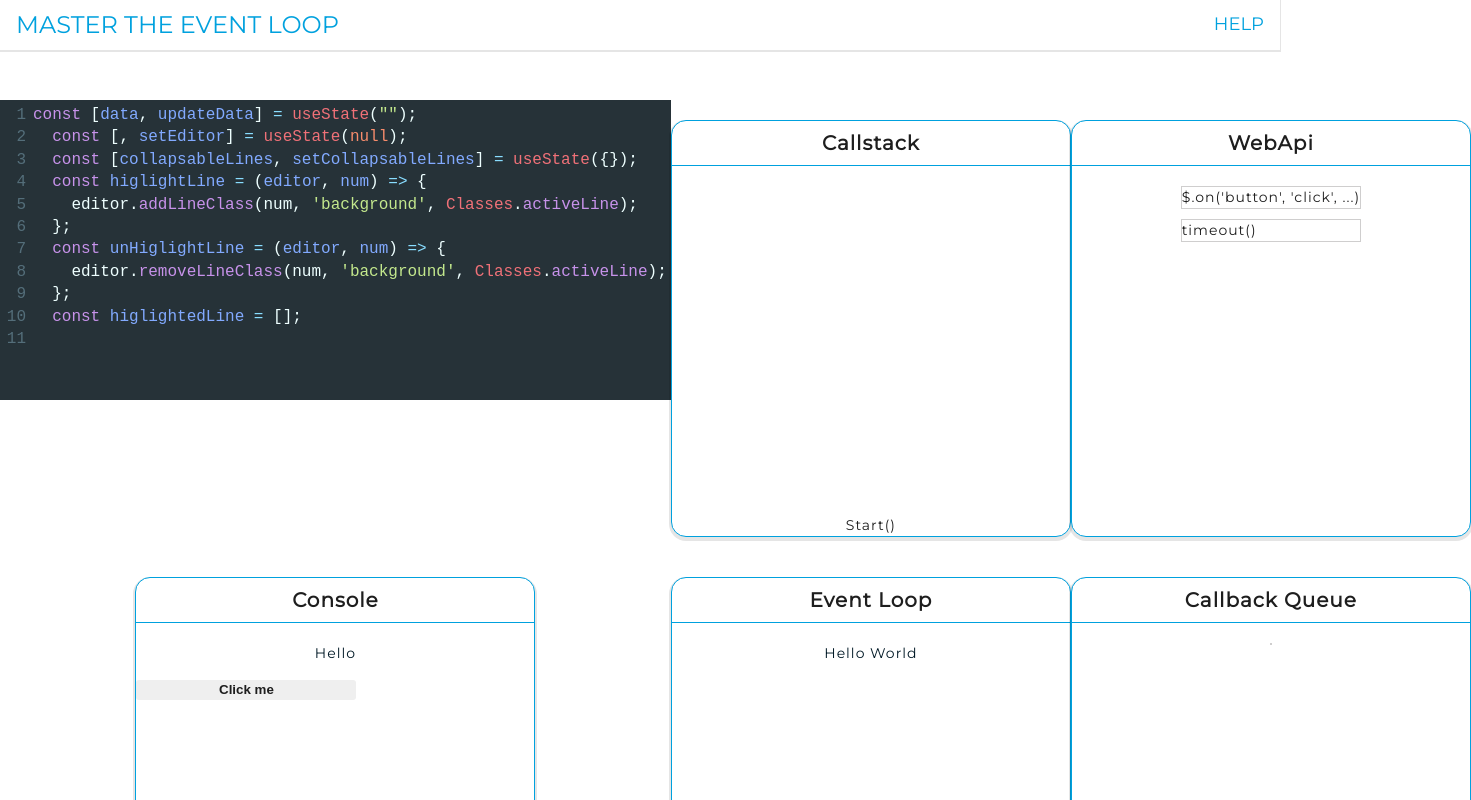
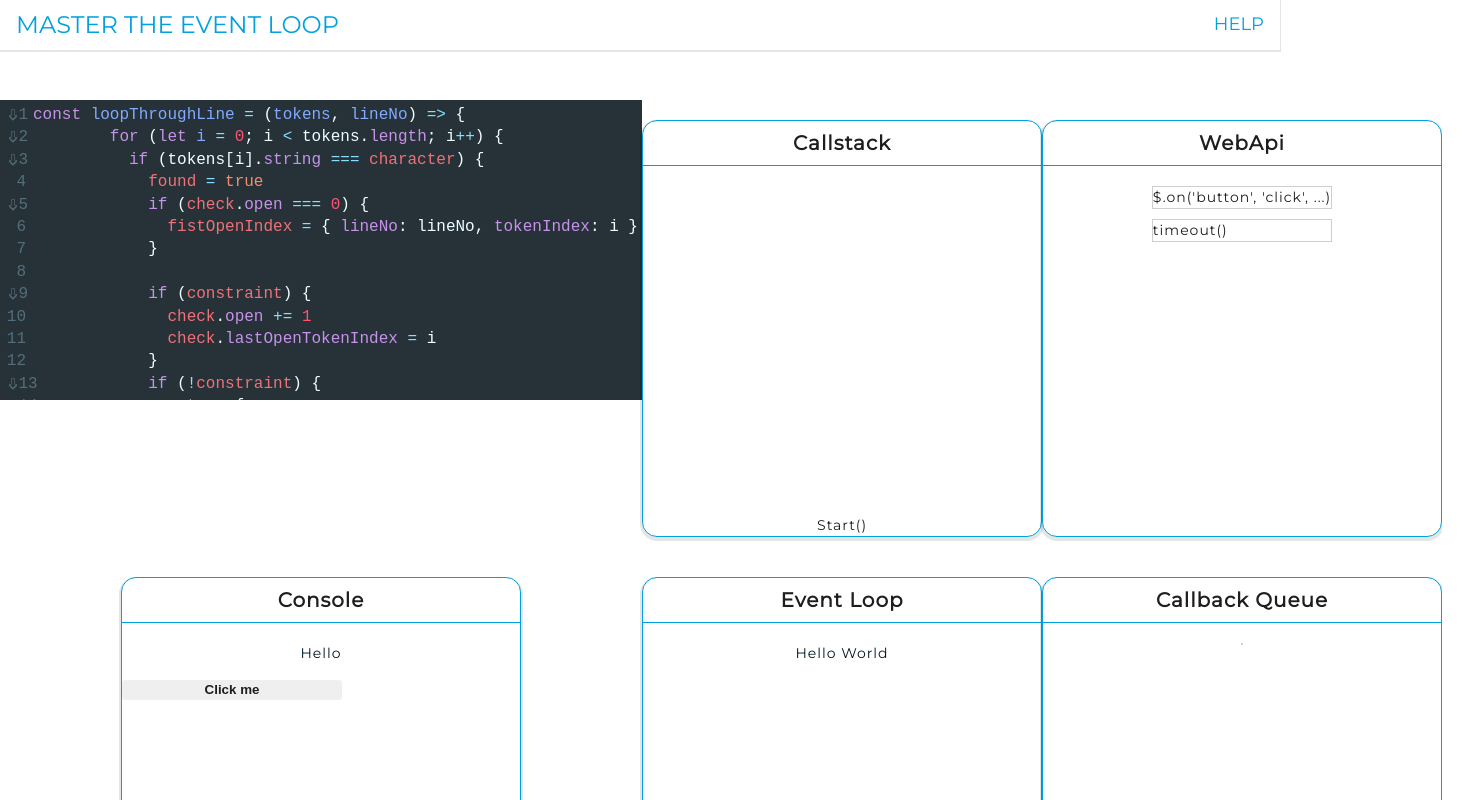
Before and after one commit to Dhaval1403/master-the-event-loop, a React (Create React App) app: page / in a window 1280 px wide. Shown: the top 800 px of the page, 1471 px wide, since content can reach past the window. Built offline with nearby package versions, Linux system fonts and the light colour scheme.

Commit message:
commit before update

```diff
--- a/src/components/editor/Editor.js
+++ b/src/components/editor/Editor.js
@@ -1,4 +1,4 @@
-import React, { useState, useEffect } from 'react'
+import React, { Component } from 'react'
 import { Controlled as CodeMirror } from 'react-codemirror2'
 import Classes from './editor.module.css'
 require('codemirror/lib/codemirror.css')
@@ -7,42 +7,60 @@ require('codemirror/theme/neat.css')
 require('codemirror/mode/xml/xml.js')
 require('codemirror/mode/javascript/javascript.js')
 
-const Editor = () => {
-	const [data, updateData] = useState(`const [data, updateData] = useState("");
-	const [, setEditor] = useState(null);
-	const [collapsableLines, setCollapsableLines] = useState({});
-	const higlightLine = (editor, num) => {
-		editor.addLineClass(num, 'background', Classes.activeLine);
-	};
-	const unHiglightLine = (editor, num) => {
-		editor.removeLineClass(num, 'background', Classes.activeLine);
-	};
-	const higlightedLine = [];
-`)
+class Editor extends Component {
+	constructor(props) {
+		super(props)
+		this.state = {
+			data: `const loopThroughLine = (tokens, lineNo) => {
+				for (let i = 0; i < tokens.length; i++) {
+					if (tokens[i].string === character) {
+						found = true
+						if (check.open === 0) {
+							fistOpenIndex = { lineNo: lineNo, tokenIndex: i }
+						}
+
+						if (constraint) {
+							check.open += 1
+							check.lastOpenTokenIndex = i
+						}
+						if (!constraint) {
+							return {
+								found: true,
+								tokenIndex: i,
+								line: lineNo,
+								tokens: tokens,
+							}
+						}
+					}
+					if (tokens[i].string === constraint) {
+						check.close += 1
+						lastCloseIndex = { lineNo: lineNo, tokenIndex: i }
+					}`,
+			editor: null,
+			higlightedLine: [],
+			collapsableLines: {},
+		}
+	}
 	// const [functions, updateFunctions] = {};
 
-	const [editor, setEditor] = useState(null)
-	// const [collapsableLines, setCollapsableLines] = useState({});
-	let collapsableLines = {}
-	const setCollapsableLines = (arg) => {
-		collapsableLines = arg
-	}
-	const higlightLine = (editor, num) => {
+	// const [editor, setEditor] = useState(null)
+	// const [collapsableLines, setCollapsableLines] = useState({})
+	// collapsableLines = {}
+	// setCollapsableLines = (arg) => {
+	// 	collapsableLines = arg
+	// }
+	// console.log(collapsableLines)
+	higlightLine = (editor, num) => {
 		editor.addLineClass(num, 'background', Classes.activeLine)
 	}
-	const unHiglightLine = (editor, num) => {
+	updateData = (val) => {
+		this.setState({ ...this.state, data: val })
+	}
+	unHiglightLine = (editor, num) => {
 		editor.removeLineClass(num, 'background', Classes.activeLine)
 	}
-	const higlightedLine = []
-
-	const findCharacter = (
-		editor,
-		lineNumber,
-		character,
-		constraint = false,
-		// lastOccurence = false,
-		multiLine = false
-	) => {
+	// const higlightedLine = []
+	findCharacter = (editor, lineNumber, character, constraint = false, multiLine = false) => {
 		// console.log(editor, lineNumber, character, constraint, multiLine);
 		let check = { open: 0, lastOpenTokenIndex: null, close: 0 }
 		const tokens = editor.getLineTokens(lineNumber)
@@ -76,8 +94,9 @@ const Editor = () => {
 					check.close += 1
 					lastCloseIndex = { lineNo: lineNo, tokenIndex: i }
 				}
-				if (check.open + check.close !== 0 && check.open === check.close) {
-					isOpen = false
+				if (check.open + check.close !== 0 && i === tokens.length - 1) {
+					if (check.open === check.close) isOpen = false
+					if (check.open > check.close) isOpen = true
 					return {
 						isOpen,
 						tokenIndex: i,
@@ -108,15 +127,6 @@ const Editor = () => {
 			}
 			return result
 		}
-		// if (multiLine) {
-		// 	return {
-		// 		isOpen,
-		// 		lastOpenIndex: check.lastOpenTokenIndex,
-		// 		tokens: tokens,
-		// 		lastOpenToken: tokens[check.lastOpenTokenIndex],
-		// 		line: lineFound,
-		// 	};
-		// }
 	}
 
 	// const openingCurlyBrace = (editor, lineNumber) =>
@@ -124,70 +134,97 @@ const Editor = () => {
 	// const parenthesis = (editor, lineNumber) => findCharacter(editor, lineNumber, '(', ')', true);
 	// const closingCurlyBrace = (editor, lineNumber) =>
 	// 	findCharacter(editor, lineNumber, '}', false, false, true);
+	findFatArrow = (editor, lineNumber) => this.findCharacter(editor, lineNumber, '=>')
 
-	const findOPeningAndClosing = (editor, lineNumber) => {
-		return findCharacter(editor, lineNumber, '{', '}', true)
+	findOPeningAndClosing = (editor, lineNumber) => {
+		return this.findCharacter(editor, lineNumber, '{', '}', true)
 	}
 
-	const updateCollapsableLines = (i, lastOpenToken, tokens, lastOpenIndex) => {
-		setCollapsableLines({
-			...collapsableLines,
+	updateCollapsableLines = (i, lastOpenToken, tokens, lastOpenIndex) => {
+		// console.log({
+		// 	...this.state,
+		// 	collapsableLines: {
+		// 		...this.state.collapsableLines,
+		// 		[i]: {
+		// 			lastOpenToken,
+		// 			tokens,
+		// 			lastOpenIndex,
+		// 		},
+		// 	},
+		// })
+		this.setState({
+			...this.state,
+			collapsableLines: {
+				...this.state.collapsableLines,
 				[i]: {
 					lastOpenToken,
 					tokens,
 					lastOpenIndex,
 				},
+			},
 		})
+	}
+	openingCurlyBrace = (editor, lineNumber) => {
+		return this.findCharacter(editor, lineNumber, '{', '}')
 	}
 
 	// Handle Paste into editor
 
-	const loadStateWithCollapsable = (editor, startNumber) => {
-		// for (var i = startNumber; i < editor.doc.size; i++) {
-		// 	const { isCollapsable, lastOpenToken, tokens, lastOpenIndex } = openingCurlyBrace(editor, i);
-		// 	if (isCollapsable) {
-		// 		editor.addLineClass(i, 'background', Classes.collapsableLine);
-		// 		updateCollapsableLines(i, lastOpenToken, tokens, lastOpenIndex);
-		// 	}
-		// }
+	loadStateWithCollapsable = (editor, startNumber) => {
+		for (var i = startNumber; i < editor.doc.size; i++) {
+			const result = this.openingCurlyBrace(editor, i)
+			if (result && result.isOpen) {
+				editor.addLineClass(i, 'background', Classes.collapsableLine)
+				console.log(this.state.collapsableLines, result)
+				this.updateCollapsableLines(i, result.lastOpenToken, result.tokens, result.lastOpenIndex)
+			}
+		}
 	}
 
-	const handlePaste = (editor, data, value) => {
-		loadStateWithCollapsable(editor, data.from.line)
+	handlePaste = (editor, data, value) => {
+		this.loadStateWithCollapsable(editor, data.from.line)
 	}
 
-	const handleChange = (editor, data, value) => {
-		// if (data.origin === 'paste') {
-		// 	handlePaste(editor, data, value);
-		// }
-		// if (data.origin === '+input') {
-		// 	const { isCollapsable, lastOpenToken, tokens, lastOpenIndex } = openingCurlyBrace(
-		// 		editor,
-		// 		data.from.line
-		// 	);
-		// 	if (isCollapsable) {
-		// 		updateCollapsableLines(lastOpenToken, tokens, lastOpenIndex);
-		// 	} else {
-		// 		if (collapsableLines[data.from.line]) {
-		// 			const { [data.from.line]: _, ...rest } = collapsableLines;
-		// 			setCollapsableLines(rest);
-		// 		}
-		// 	}
-		// }
+	removeFromObject = (key, obj) => {
+		const { [key]: _, ...rest } = this.state.collapsableLines
+		return rest
 	}
 
-	const handleCursor = (editor, data) => {
-		higlightedLine.push(data.line)
-		if (higlightedLine.length > 1) {
-			const first = higlightedLine.shift()
-			unHiglightLine(editor, first)
+	handleChange = (editor, data, value) => {
+		if (data.origin === 'paste') {
+			this.handlePaste(editor, data, value)
 		}
-		higlightLine(editor, data.line)
+		if (data.origin === '+input' || data.origin === '+delete') {
+			const result = this.openingCurlyBrace(editor, data.from.line)
+			if (result && result.isOpen) {
+				editor.addLineClass(data.from.line, 'background', Classes.collapsableLine)
+				this.updateCollapsableLines(result.lastOpenToken, result.tokens, result.lastOpenIndex)
+			} else {
+				if (this.state.collapsableLines[data.from.line]) {
+					editor.removeLineClass(data.from.line, 'background', Classes.collapsableLine)
+					this.setState({
+						...this.state,
+						collapsableLines: this.removeFromObject(data.from.line, this.collapsableLines),
+					})
+				}
+			}
+		}
+	}
+
+	handleCursor = (editor, data) => {
+		this.setState({ ...this.state, higlightedLine: [...this.state.higlightedLine, data.line] })
+		if (this.state.higlightedLine.length > 1) {
+			const newHiglightedLine = [...this.state.higlightedLine]
+			const first = newHiglightedLine.shift()
+			this.setState({ ...this.state, higlightedLine: newHiglightedLine })
+			this.unHiglightLine(editor, first)
+		}
+		this.higlightLine(editor, data.line)
 	}
 
 	// Add style to line(s) during execution simulation
 
-	const higlightCharacters = (editor, from, to) => {
+	higlightCharacters = (editor, from, to) => {
 		if (to !== undefined) {
 			for (var i = from; i <= to; i++) {
 				editor.addLineClass(i, 'background', Classes.runningLine)
@@ -199,7 +236,7 @@ const Editor = () => {
 
 	// Remove style to line(s) during execution simulation
 
-	const removeHiglightFromCharacters = (editor, from, to) => {
+	removeHiglightFromCharacters = (editor, from, to) => {
 		if (to !== undefined) {
 			for (var i = from; i <= to; i++) {
 				editor.removeLineClass(i, 'background', Classes.runningLine)
@@ -209,44 +246,54 @@ const Editor = () => {
 		}
 	}
 
-	const editorMount = (editor) => {
-		setEditor(editor)
+	editorMount = (editor) => {
+		this.setState({
+			...this.state,
+			editor,
+		})
 		if (editor.doc.size > 1) {
-			loadStateWithCollapsable(editor, 0)
+			this.loadStateWithCollapsable(editor, 0)
 		}
-		// higlightCharacters(editor, 3, 4);
 	}
 
-	const getStringValue = (editor, startLine, endLine, startIndex, endIndex) => {
+	getStringValue = (editor, startLine, endLine, startIndex, endIndex) => {
 		const firstLineTokens = editor.getLineTokens(startLine)
 	}
 
-	const findFunctions = (editor) => {
+	findFunctions = (editor) => {
 		// const data = parenthesis
 	}
 	// editorMount
+
+	render() {
+		console.log(this.state)
 		return (
 			<div className={Classes.container}>
 				<CodeMirror
 					className={Classes.codeMirror}
-				value={data}
-				editorDidMount={() => {}}
+					value={this.state.data}
+					editorDidMount={(editor) => {
+						this.loadStateWithCollapsable(editor, 0)
+					}}
 					options={{
 						mode: 'javascript',
 						theme: 'material',
 						tabSize: 2,
 						lineNumbers: true,
 					}}
-				onCursor={handleCursor}
-				onBeforeChange={(editor, data, value) => updateData(value)}
-				onChange={handleChange}
+					onCursor={this.handleCursor}
+					onBeforeChange={(editor, data, value) => this.updateData(value)}
+					onChange={this.handleChange}
 					onGutterClick={(editor, number, gutter, str) => {
-					console.log(findOPeningAndClosing(editor, 3))
+						// console.log(findOPeningAndClosing(editor, 3))
+						console.log(this.findFatArrow(editor, number))
 						// console.log(closingCurlyBrace(editor, number + 1));
 					}}
+					state={this.state}
 				/>
 			</div>
 		)
 	}
+}
 
 export default Editor
```
Lines whose indentation alone changed are shown as unchanged.
